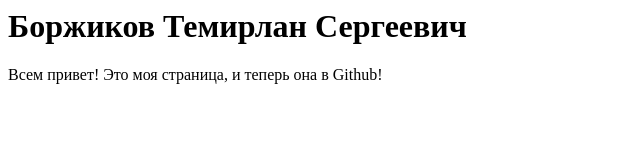
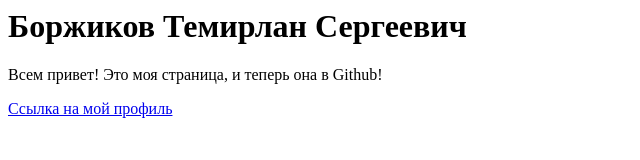
Before and after one commit to Borzhikov/my-Lab, a plain HTML site: page index.html in a window 1280 px wide. Shown: the whole page, without its empty margins (0-640 px from the left). Drawn offline with Linux system fonts and the light colour scheme.

Commit message:
Добавление ссылки на профиль
Добавлен код на мой профиль в Цифровом университете АлтГУ

```diff
--- a/index.html
+++ b/index.html
@@ -5,5 +5,6 @@
     <body>
         <h1>Боржиков Темирлан Сергеевич</h1>
         <p>Всем привет! Это моя страница, и теперь она в Github!</p>
+        <a href="https://portal.edu.asu.ru/user/profile.php?id=46255">Ссылка на мой профиль</a>
     </body>
 </html>
```
